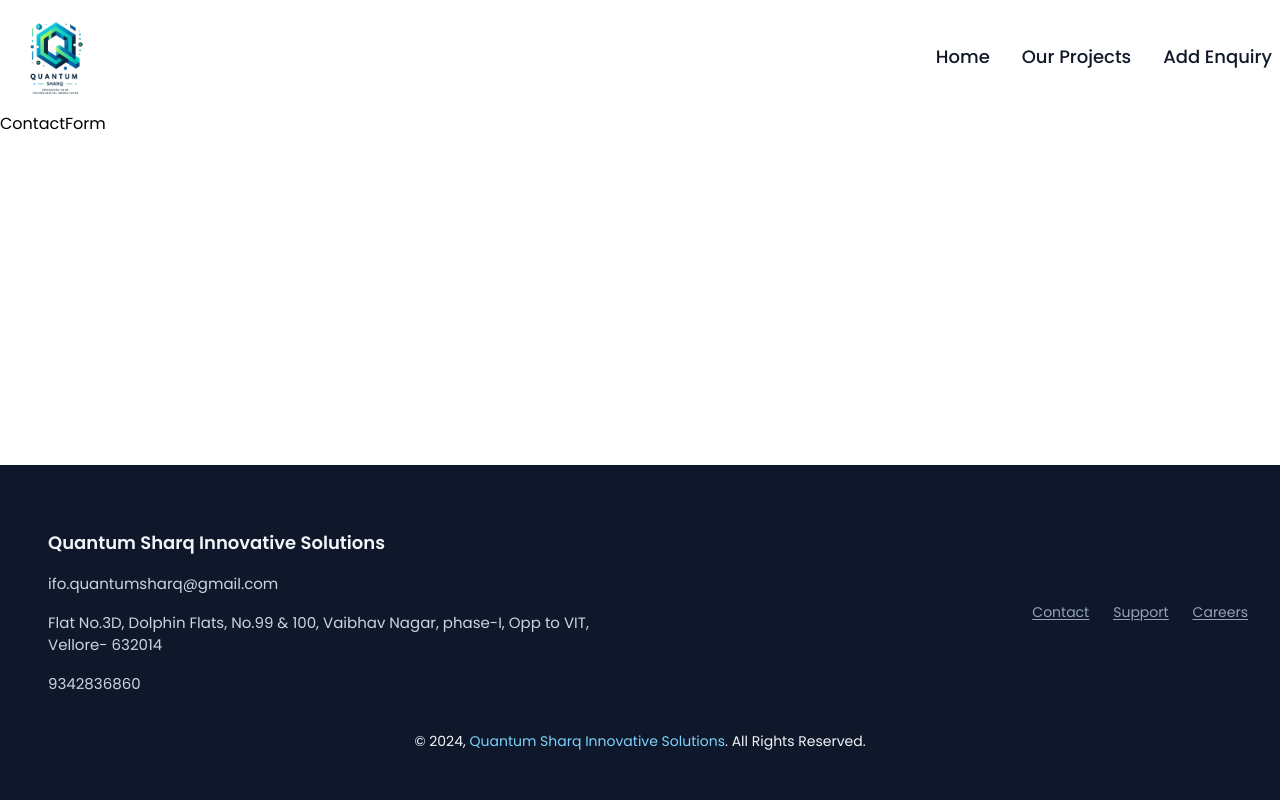
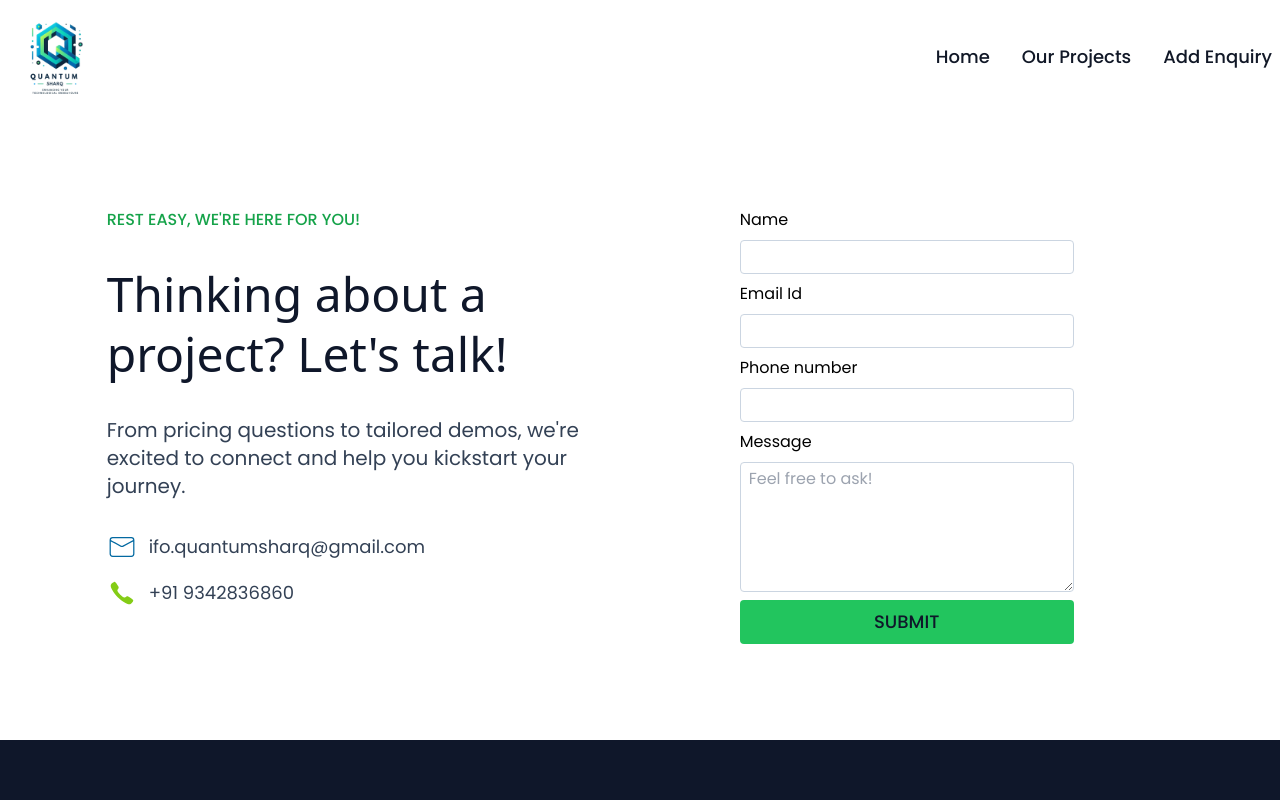
Before and after one commit to svivek19/office-website, a React (Vite) app: page /contact in a window 1280 px wide. Shown: the top 800 px of the page. Built offline with nearby package versions, Linux system fonts and the light colour scheme.

Commit message:
conatact page finish

```diff
--- a/src/components/ContactForm.jsx
+++ b/src/components/ContactForm.jsx
@@ -1,7 +1,52 @@
-import React from "react";
+import React, { useEffect } from "react";
+import Form from "./Form";
+import { CiMail } from "react-icons/ci";
+import { IoIosCall } from "react-icons/io";
 
 const ContactForm = () => {
-  return <div>ContactForm</div>;
+  useEffect(() => {
+    window.scrollTo(0, 0);
+  }, []);
+
+  return (
+    <div className="grid grid-cols-1 md:grid-cols-2 w-5/6 mx-auto my-10 md:my-24 space-y-10 md:space-y-0">
+      <div className="flex flex-col space-y-8">
+        <p className="text-base uppercase text-green-600 font-medium">
+          Rest easy, we're here for you!
+        </p>
+        <p className="text-2xl md:text-5xl leading-normal md:leading-[60px] text-slate-900 font-normal font-sans">
+          Thinking about a project? Let's talk!
+        </p>
+        <p className="text-lg md:text-xl text-slate-700">
+          From pricing questions to tailored demos, we're excited to connect and
+          help you kickstart your journey.
+        </p>
+        <div className="flex flex-col space-y-4">
+          <div className="flex items-center space-x-3">
+            <i className="text-xl md:text-3xl text-sky-700">
+              <CiMail />
+            </i>
+            <p className="text-base md:text-lg text-slate-700">
+              ifo.quantumsharq@gmail.com
+            </p>
+          </div>
+          <div className="flex items-center space-x-3">
+            <i className="text-xl md:text-3xl text-lime-500">
+              <IoIosCall />
+            </i>
+            <p className="text-base md:text-lg text-slate-700">
+              +91 9342836860
+            </p>
+          </div>
+        </div>
+      </div>
+
+      {/* contact form */}
+      <div>
+        <Form />
+      </div>
+    </div>
+  );
 };
 
 export default ContactForm;
--- a/src/components/Footer.jsx
+++ b/src/components/Footer.jsx
@@ -20,7 +20,7 @@ const Footer = () => {
             to VIT, Vellore- 632014
           </p>
           <p className="text-slate-300 text-[12px] md:text-[15px]">
-            9342836860{" "}
+            +91 9342836860{" "}
           </p>
         </div>
         <div className="flex  p-4 md:p-0 justify-start space-x-6 text-slate-400 text-sm underline underline-offset-2 ">
--- /dev/null
+++ b/src/components/Form.jsx
@@ -0,0 +1,46 @@
+import React from "react";
+
+const Form = () => {
+  const handleBtn = (e) => {
+    e.preventDefault();
+  };
+
+  return (
+    <div className="flex justify-center items-center">
+      <form className="flex flex-col space-y-2">
+        <label>Name</label>
+        <input
+          type="text"
+          className="border border-slate-300 p-1 rounded px-2 text-slate-700 outline-sky-500"
+        />
+        <label>Email Id</label>
+        <input
+          type="email"
+          className="border border-slate-300 p-1 rounded px-2 text-slate-700 outline-sky-500"
+        />
+        <label>Phone number</label>
+        <input
+          type="number"
+          className="border border-slate-300 p-1 rounded px-2 text-slate-700 outline-sky-500"
+        />
+        <label>Message</label>
+        <textarea
+          cols="20"
+          rows="5"
+          placeholder="Feel free to ask!"
+          className="border border-slate-300 p-1 rounded px-2 text-slate-700
+        outline-sky-500"
+        ></textarea>
+        <button
+          className="bg-green-500 py-2 rounded uppercase text-lg text-slate-900 font-medium hover:bg-green-600
+        transition-all duration-500"
+          onClick={handleBtn}
+        >
+          Submit
+        </button>
+      </form>
+    </div>
+  );
+};
+
+export default Form;
```
